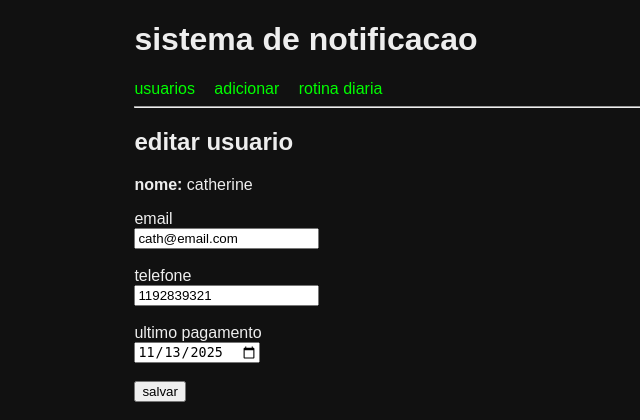
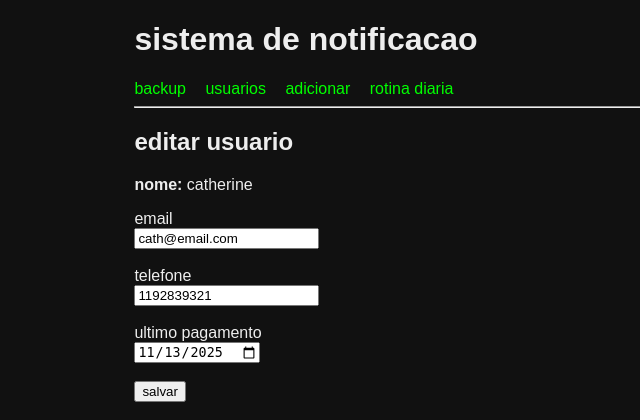
Before and after one commit to gabrielpasternakme/bancodelreyna, a Flask app: page /editar/1 in a window 1280 px wide. Shown: the top 420 px of the page, without its empty margins (0-640 px from the left). Run offline with Flask 3, Linux system fonts and the light colour scheme; data comes from the database, SQL or seed files in the repository.

Commit message:
Update base.html

```diff
--- a/templates/base.html
+++ b/templates/base.html
@@ -11,6 +11,7 @@
         <h1>sistema de notificacao</h1>
 
         <nav>
+            <a href="/backup">backup</a>
             <a href="/">usuarios</a>
             <a href="/adicionar">adicionar</a>
             <a href="/rotina">rotina diaria</a>
```
